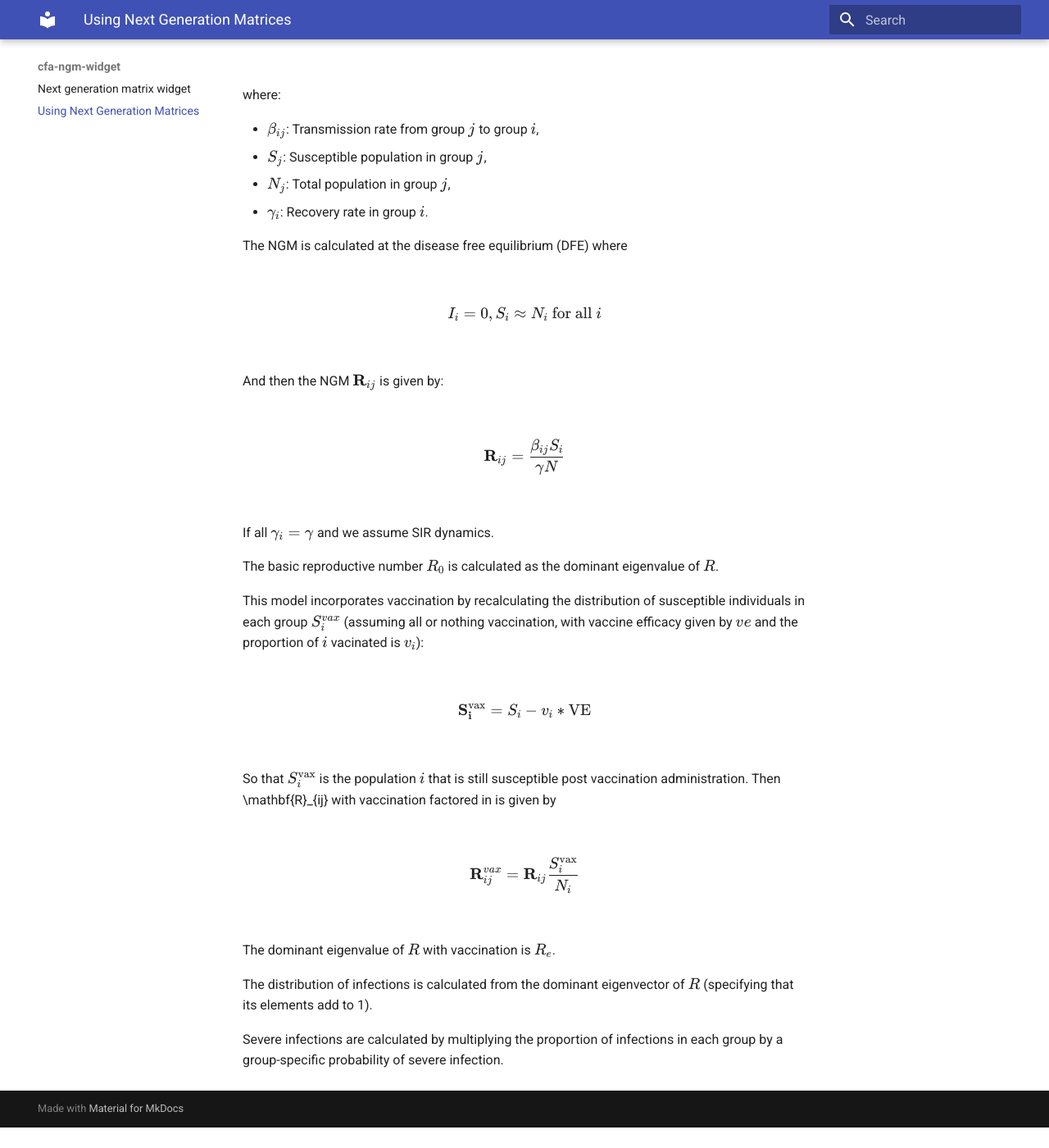
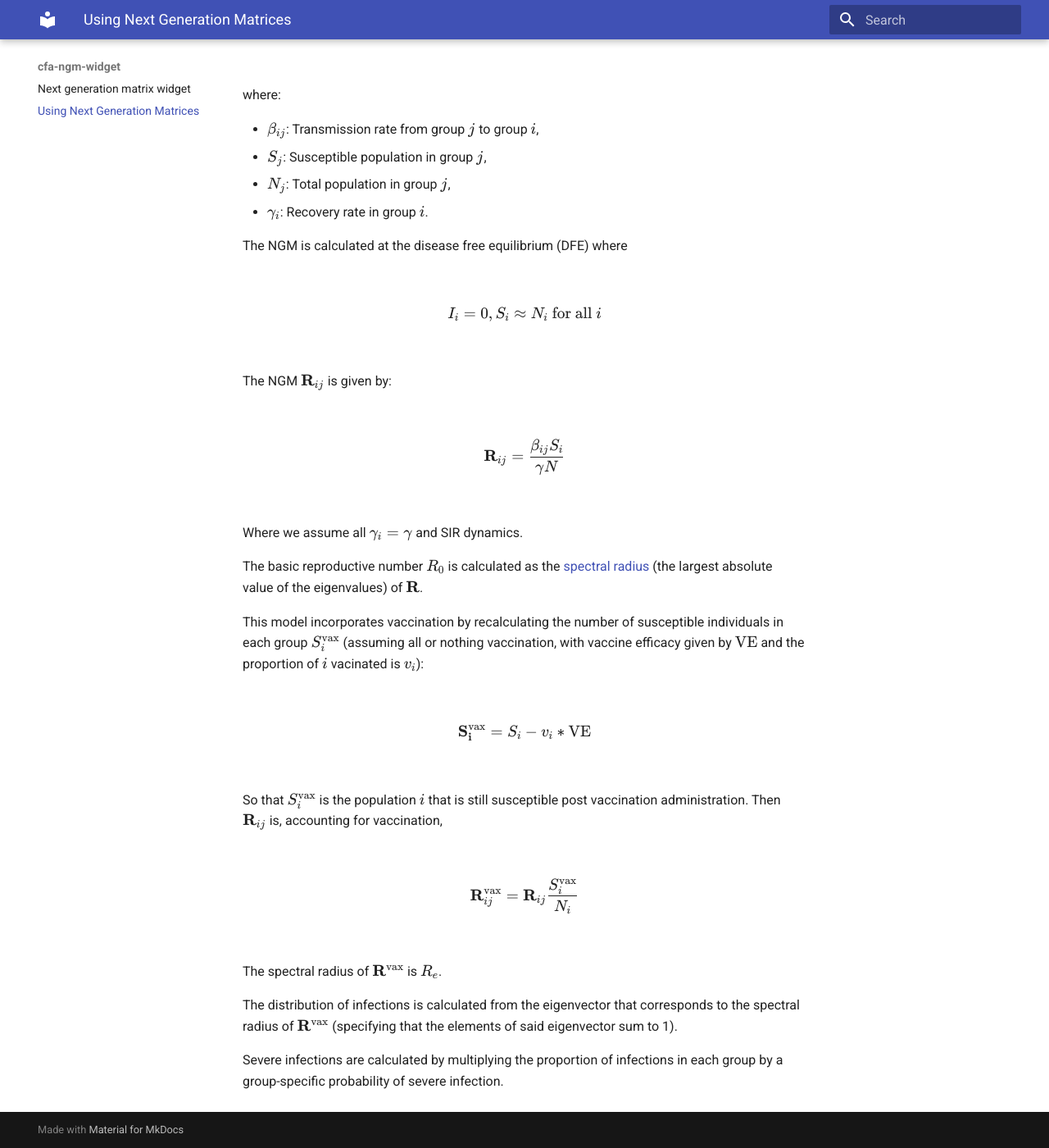
Before and after one commit to nish-kishore/cfa-ngm-widget, an MkDocs documentation site: the page built from docs/approach.md, in a window 1280 px wide and 1400 px high, scrolled down 338 px. Shown: the whole window at 82% size. Built offline with MkDocs 1.6.1 and Material for MkDocs 9.7.7, drawn with Linux system fonts in a browser that asks for light colours; before the commit the page ends 1713 px from its top, so only the background shows below that; some of the changed text lies outside the part shown.

```diff
--- a/docs/approach.md
+++ b/docs/approach.md
@@ -21,31 +21,31 @@ $$
 I_i = 0, S_i \approx N_i \  \text{for all\ } i
 $$
 
-And then the NGM $\mathbf{R}_{ij}$ is given by:
+The NGM $\mathbf{R}_{ij}$ is given by:
 
 $$
 \mathbf{R}_{ij} = \frac{\beta_{ij} S_{i}}{\gamma N}
 $$
 
-If all $\gamma_i = \gamma$ and we assume SIR dynamics.
+Where we assume all $\gamma_i = \gamma$ and SIR dynamics.
 
-The basic reproductive number $R_0$ is calculated as the dominant eigenvalue of $R$.
+The basic reproductive number $R_0$ is calculated as the [spectral radius](https://en.wikipedia.org/wiki/Spectral_radius) (the largest absolute value of the eigenvalues) of $\mathbf{R}$.
 
-This model incorporates vaccination by recalculating the distribution of susceptible individuals in each group $S_{i}^{vax}$ (assuming all or nothing vaccination, with vaccine efficacy given by $ve$ and the proportion of $i$ vacinated is $v_i$):
+This model incorporates vaccination by recalculating the number of susceptible individuals in each group $S_{i}^{\mathrm{vax}}$ (assuming all or nothing vaccination, with vaccine efficacy given by $\mathrm{VE}$ and the proportion of $i$ vacinated is $v_i$):
 
 $$
 \mathbf{S_{i}^\mathrm{vax}} = S_{i} - v_{i} * \mathrm{VE}
 $$
 
-So that $S_i^\mathrm{vax}$ is the population $i$ that is still susceptible post vaccination administration. Then \mathbf{R}_{ij} with vaccination factored in is given by
+So that $S_i^\mathrm{vax}$ is the population $i$ that is still susceptible post vaccination administration. Then $\mathbf{R}_{ij}$ is, accounting for vaccination,
 
 $$
-\mathbf{R}_{ij}^{vax} = \mathbf{R}_{ij} \frac{S_{i}^\mathrm{vax}}{N_i}
+\mathbf{R}_{ij}^\mathrm{vax} = \mathbf{R}_{ij} \frac{S_{i}^\mathrm{vax}}{N_i}
 $$
 
 
-The dominant eigenvalue of $R$ with vaccination is $R_e$.
+The spectral radius of $\mathbf{R}^\mathrm{vax}$ is $R_e$.
 
-The distribution of infections is calculated from the dominant eigenvector of $R$ (specifying that its elements add to 1).
+The distribution of infections is calculated from the eigenvector that corresponds to the spectral radius of $\mathbf{R}^\mathrm{vax}$ (specifying that the elements of said eigenvector sum to 1).
 
 Severe infections are calculated by multiplying the proportion of infections in each group by a group-specific probability of severe infection.
```
Also changed, not shown: other parts of docs/approach.md (+2 -2 lines), README.md (+2 -3 lines), 1 other file.
